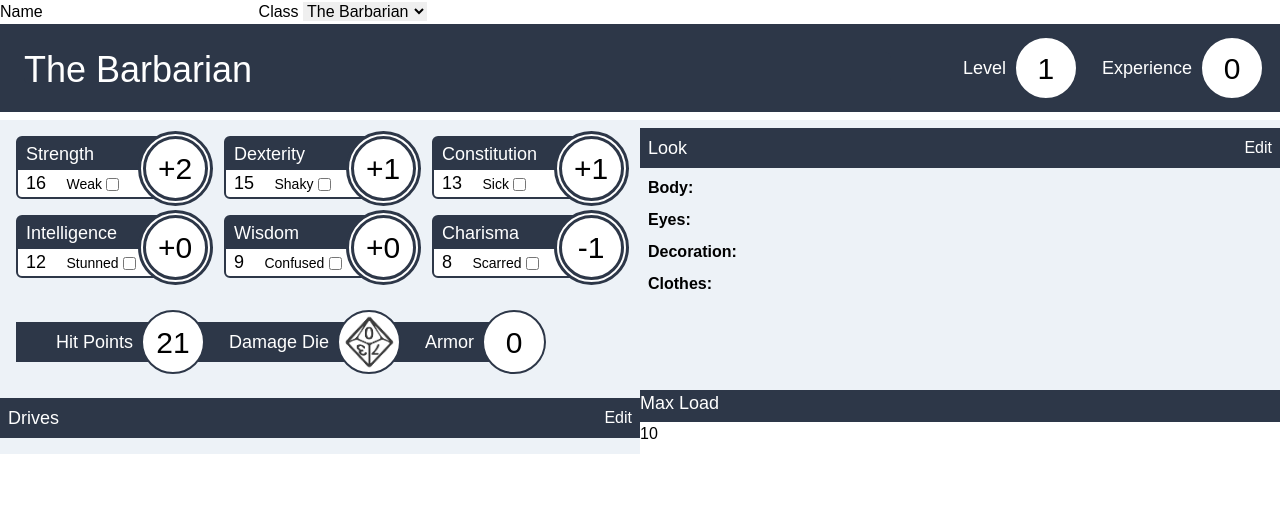
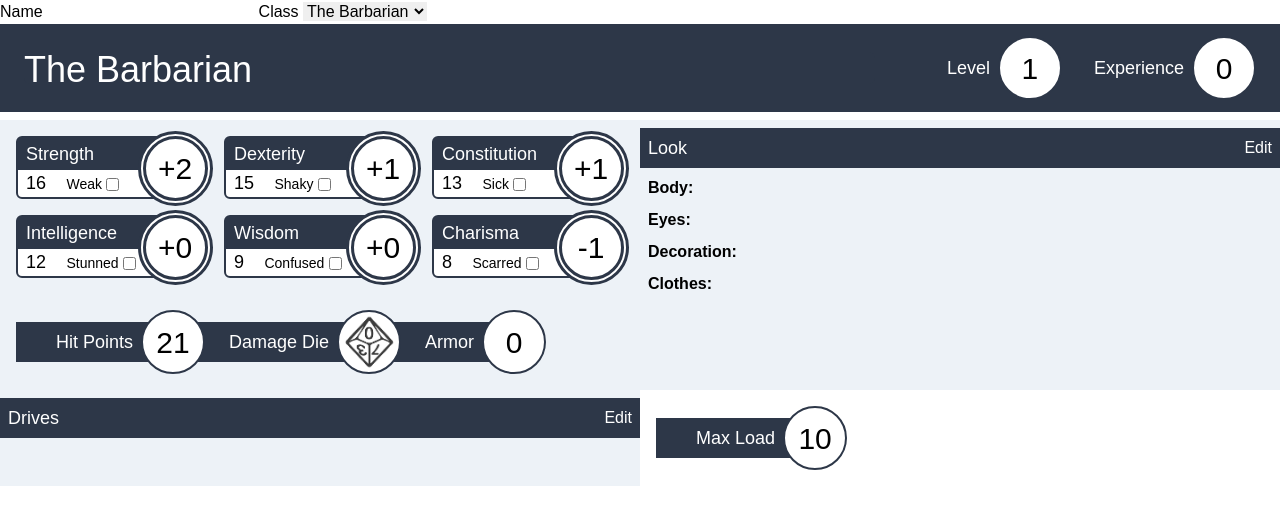
Before and after one commit to robfletcher/dungeon-world-sheets, a Svelte app: page / in a window 1280 px wide. Shown: the top 524 px of the page. Built offline with nearby package versions, Linux system fonts and the light colour scheme; a web font is replaced by a local one.

Commit message:
Start to extract some common CSS

```diff
--- a/src/App.svelte
+++ b/src/App.svelte
@@ -31,4 +31,32 @@
     @apply bg-gray-800 text-white text-lg h-8;
     font-family: 'IM Fell English SC', sans-serif;
   }
+
+  .bar {
+    @apply flex flex-wrap p-2;
+  }
+
+  .labelled-score {
+    @apply m-2 relative;
+  }
+
+  .labelled-score h1,
+  .labelled-score .value {
+    @apply my-3 p-2;
+    display: inline-block;
+    vertical-align: middle;
+  }
+
+  .labelled-score h1 {
+    @apply flex items-center h-10 px-10;
+  }
+
+  .labelled-score .value {
+    @apply flex items-center justify-center h-16 w-16 -mr-8 text-3xl bg-white border-solid border-2 border-gray-800 rounded-full;
+    position: absolute;
+    right: 0;
+    top: -0.75rem;
+    z-index: 1;
+  }
+
 </style>
--- a/src/CharacterSheet.svelte
+++ b/src/CharacterSheet.svelte
@@ -11,12 +11,12 @@
   <header>
     <h1>{$character.name} {$character.characterClass}</h1>
 
-    <section id="level">
+    <section id="level" class="labelled-score">
       <h1>Level</h1>
       <div class="value">{$character.level}</div>
     </section>
 
-    <section id="xp">
+    <section id="xp" class="labelled-score">
       <h1>Experience</h1>
       <div class="value">{$character.xp}</div>
     </section>
@@ -50,18 +50,18 @@
         bind:stat={$character.charisma}/>
     </section>
 
-    <section id="tracking">
-      <section id="hit-points">
+    <section class="bar">
+      <section id="hit-points" class="labelled-score">
         <h1>Hit Points</h1>
         <div class="value">{$character.hitPointsCurrent}</div>
       </section>
 
-      <section id="damage-die">
+      <section id="damage-die" class="labelled-score">
         <h1>Damage Die</h1>
         <div class="value d{$character.playbook.damageDieFaces}">{$character.playbook.damageDieFaces}</div>
       </section>
 
-      <section id="armor">
+      <section id="armor" class="labelled-score">
         <h1>Armor</h1>
         <div class="value">{$character.armor}</div>
       </section>
@@ -98,37 +98,6 @@
     @apply grid grid-cols-3 p-2
   }
 
-  #tracking {
-    @apply flex flex-wrap p-2;
-  }
-
-  #hit-points, #damage-die, #armor {
-    @apply m-2;
-  }
-
-  #hit-points, #damage-die, #armor, #level, #xp {
-    position: relative;
-  }
-
-  #hit-points h1, #damage-die h1, #armor h1, #level h1, #xp h1,
-  #hit-points .value, #damage-die .value, #armor .value, #level .value, #xp .value {
-    @apply my-3 p-2;
-    display: inline-block;
-    vertical-align: middle;
-  }
-
-  #hit-points h1, #damage-die h1, #armor h1, #level h1, #xp h1 {
-    @apply flex items-center h-10 px-10;
-  }
-
-  #hit-points .value, #damage-die .value, #armor .value, #level .value, #xp .value {
-    @apply flex items-center justify-center h-16 w-16 -mr-8 text-3xl bg-white border-solid border-2 border-gray-800 rounded-full;
-    position: absolute;
-    right: 0;
-    top: -0.75rem;
-    z-index: 1;
-  }
-
   #damage-die .value {
     color: transparent;
     background-image: url('/dice.png');
--- a/src/Gear.svelte
+++ b/src/Gear.svelte
@@ -2,8 +2,8 @@
   import {character} from "./character";
 </script>
 
-<section id="gear">
-  <section id="load">
+<section id="gear" class="bar">
+  <section id="load" class="labelled-score">
     <h1>Max Load</h1>
     <div class="value">{$character.maxLoad}</div>
   </section>
```
